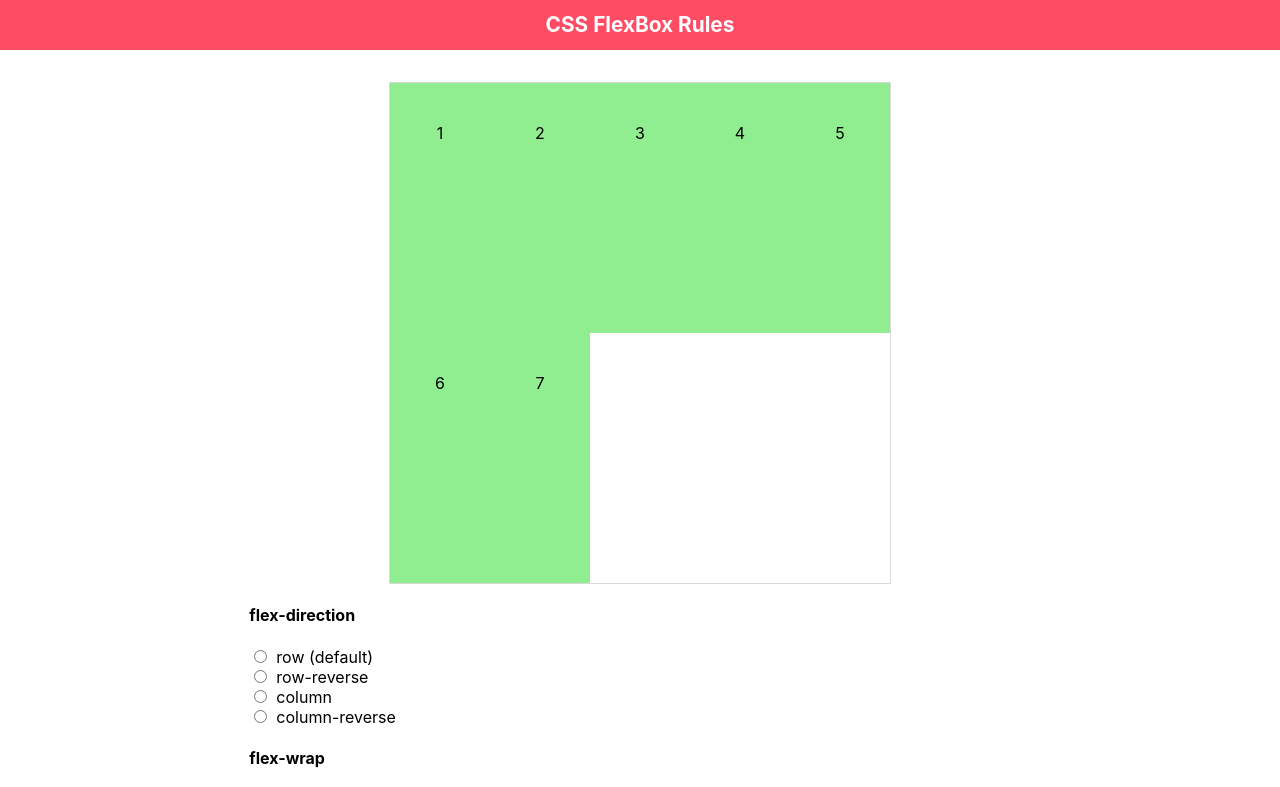
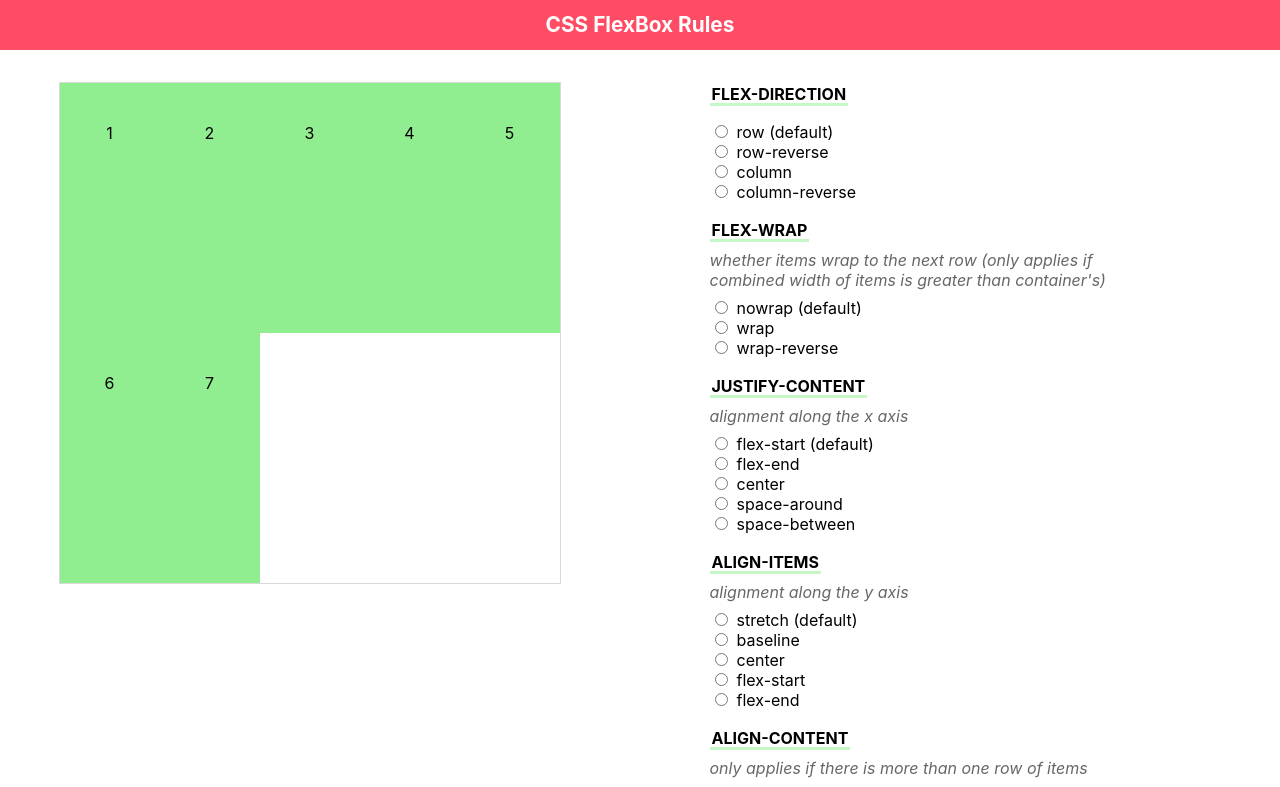
Before and after one commit to lycheeEng/flexbox-help-react, a React (Create React App) app: page / in a window 1280 px wide. Shown: the top 787 px of the page. Built offline with nearby package versions, Linux system fonts and the light colour scheme.

Commit message:
[Select] styling select component

```diff
--- a/src/components/Select.scss
+++ b/src/components/Select.scss
@@ -1,3 +1,4 @@
 .select {
-  // display: flex;
+  max-width: 40%;
+  padding-left: 2rem;
 }
--- a/src/components/SelectItem.js
+++ b/src/components/SelectItem.js
@@ -23,7 +23,7 @@ function SelectItem(props) {
                 key={property}
                 group={title}
                 property={property}
-                isDefault={property === defaultVal ? 'true' : ''}
+                defaultVal={defaultVal}
               />);
           })
         }
--- a/src/components/SelectItem.scss
+++ b/src/components/SelectItem.scss
@@ -1,2 +1,37 @@
 .select-item {
+  width: 90%;
+  margin-bottom: 1rem;
+  margin-right: 0;
+  // background-size: auto 100%;
+
+  // &:hover {
+  //   box-shadow: 0 1px 5px 0 rgba(60, 64, 67, 0.3), 0 4px 8px 3px rgba(60, 64, 67, 0.15);
+  //   background-size: auto 123%;
+  // }
+
+  .select-info {
+    padding-bottom: 0.5rem;
+  }
+
+  &--title {
+    display: inline-block;
+    text-transform: uppercase;
+    margin-bottom: 0.5rem;
+    margin-top: 0;
+    padding: 2px;
+    box-shadow: inset 0 -3px 0 rgba(144, 238, 144, 0.5);
+    background-size: 200% 200%;
+    transition: all ease-in-out 0.28s;
+    &:hover {
+      background-image: linear-gradient(to top, rgba(144, 238, 144, 0.5) 51%, transparent 50%);
+      background-position: 0 100%;
+      cursor: default;
+    }
+  }
+
+  &--description {
+    display: block;
+    font-style: italic;
+    color: rgba(0, 0, 0, 0.6);
+  }
 }
--- a/src/components/Show.scss
+++ b/src/components/Show.scss
@@ -2,6 +2,7 @@
   width: 500px;
   height: 500px;
   border: 1px solid rgba(0, 0, 0, 0.15);
+  margin-bottom: 2rem;
   // margin: 2rem 1rem;
 
   display: flex;
--- a/src/components/SingleItem.js
+++ b/src/components/SingleItem.js
@@ -1,10 +1,21 @@
 import React from 'react';
 
 function SingleItem(props) {
+  const { group, property, defaultVal } = props;
+
   return (
     <div className='single-item'>
-      <input type='radio' name={props.group} id={`${props.group}_${props.property}`} value={props.property} />
-      <label htmlFor={`${props.group}_${props.property}`}>{props.isDefault ? `${props.property} (default)` : props.property}</label>
+      <input
+        type='radio'
+        name={group}
+        id={`${group}_${property}`}
+        value={property}
+      // checked={defaultVal === property}
+      />
+      <label
+        htmlFor={`${group}_${property}`}>
+        {defaultVal === property ? `${property} (default)` : property}
+      </label>
     </div>
   );
 }
```
Also changed, not shown: 1 other file (tests, documents, lock files or other folders).
